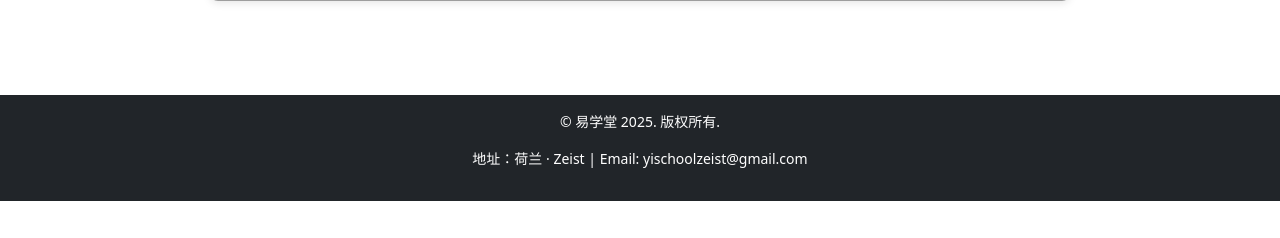
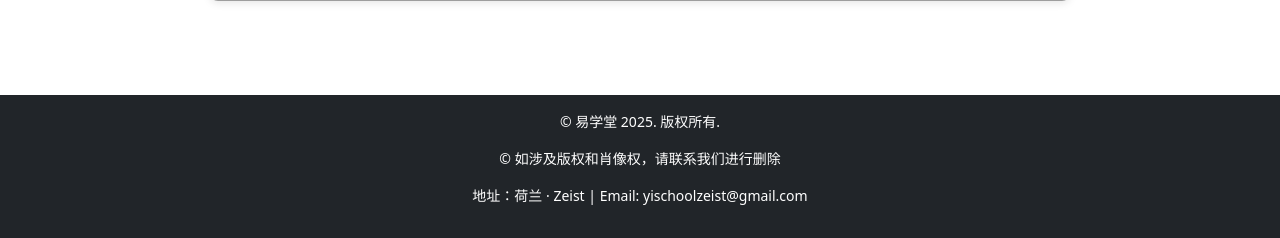
Before and after one commit to MyPrivatePlace/yischool, a Flask app: page /about in a window 1280 px wide. Shown: the part 803-1041 px from the top of the page. Before the commit the page ends 1004 px from the top, so only its background shows below. Run offline with Flask 3, Linux system fonts and the light colour scheme; grey boxes are pictures that could not be loaded.

Commit message:
change teachers info, added copyright,added textbook

```diff
--- a/app/templates/base.html
+++ b/app/templates/base.html
@@ -65,6 +65,7 @@
     <footer class="footer bg-dark text-white mt-5 py-3">
     <div class="container text-center">
         <p>© {{ _('易学堂') }} 2025. {{ _('版权所有') }}.</p>
+        <p>© {{ _('如涉及版权和肖像权，请联系我们进行删除') }} </p>
         <p>{{ _('地址：荷兰 · Zeist') }} | Email: yischoolzeist@gmail.com</p>
     </div>
     </footer>
```
Also changed, not shown: app/translations/nl/LC_MESSAGES/messages.po, 3 other files.
